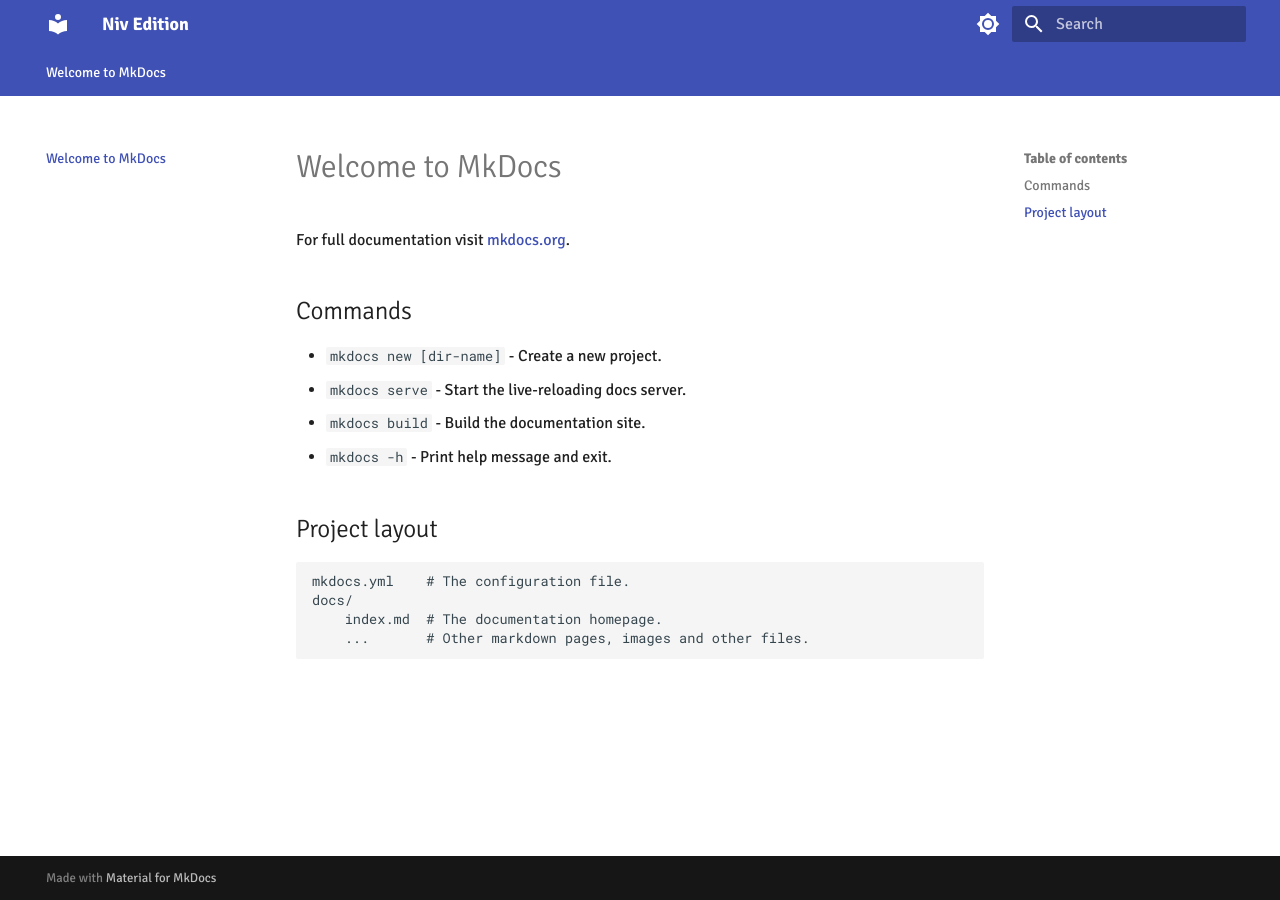
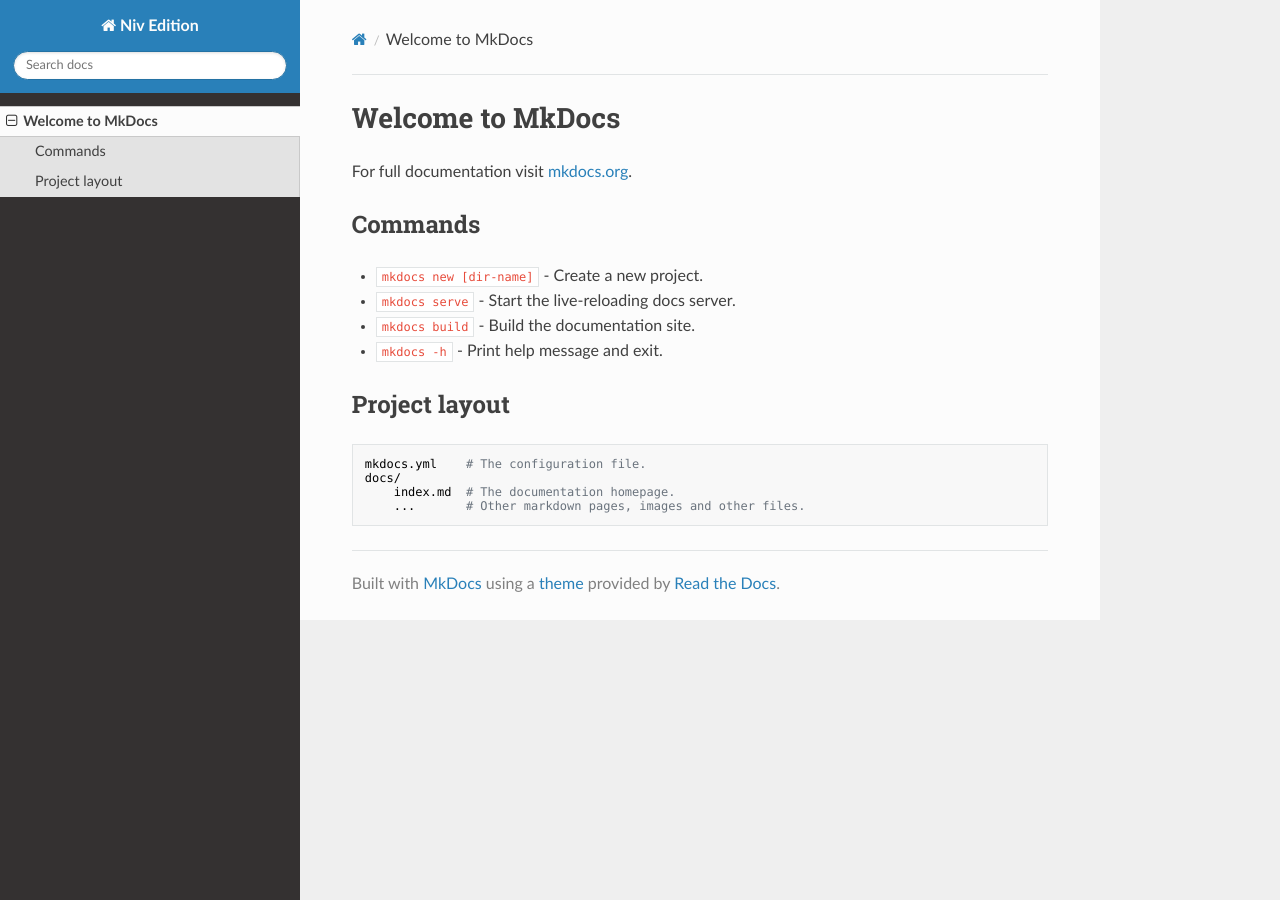
Before and after one commit to Novalmauge/Niv_Edition, an MkDocs documentation site: the page built from docs/index.md, in a window 1280 px wide. Built offline with MkDocs 1.6.1, drawn with Linux system fonts in a browser that asks for light colours; nearby versions of some CDN libraries.

```diff
--- a/mkdocs.yml
+++ b/mkdocs.yml
@@ -1,17 +1,8 @@
 site_name: Niv Edition
 
 theme:
-  name: material
+  name: readthedocs
 
-  font:
-    text: Signika
-    code: Roboto Mono
-# ... the rest of your settings
-
-theme:
-  name: material
-
-  # Set the typography to match your Foundry UI
   font:
     text: Signika
     code: Roboto Mono
@@ -37,6 +28,7 @@ theme:
     - navigation.sections     # Groups sidebar items into neat sections
     - navigation.top          # Adds a "Back to Top" button when scrolling
     - search.suggest          # Auto-suggests search terms
+    - toc.integrate           # MERGES the Table of Contents into the left sidebar
 
   extra_css:
     - stylesheets/custom.css
```
